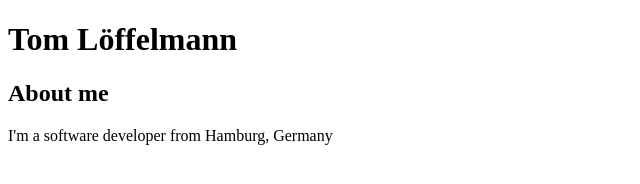
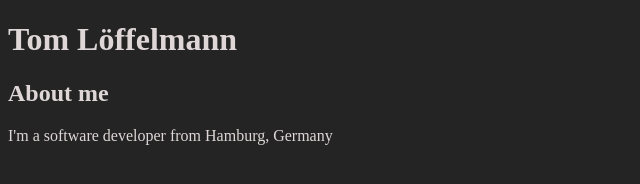
Before and after one commit to loeffelmann/site, a plain HTML site: page index.html in a window 1280 px wide. Shown: the whole page, without its empty margins (0-640 px from the left). Drawn offline with Linux system fonts and the light colour scheme.

Commit message:
add stylesheet and test colors

```diff
--- a/index.html
+++ b/index.html
@@ -3,7 +3,7 @@
 <head>
   <meta charset=utf-8>
   <title>Tom Löffelmann</title>
-  <link rel="stylesheet" href="stylesheets/style.css"></style>
+  <link rel="stylesheet" href="style.css"></style>
 </head>
 <body>
   <header>
--- /dev/null
+++ b/style.css
@@ -0,0 +1,15 @@
+body {
+    background: #242424;
+}
+
+h1 {
+    color: #dfd7d7;
+}
+
+h2 {
+    color: #dfd7d7;
+}
+
+p {
+    color: #dfd7d7;
+}
```
